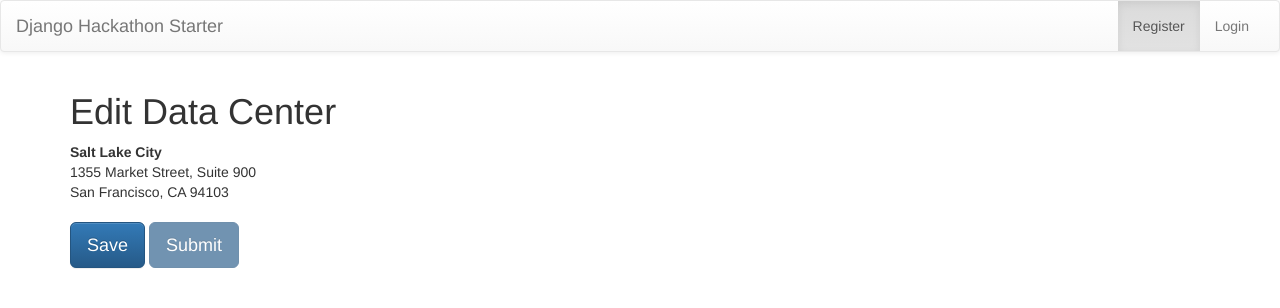
After one commit to jsabol/data-center-tool, a Django app: page /hackathon/edit-datacenter/ in a window 1280 px wide. The commit adds this page. Shown: the top 308 px of the page. Run offline with Django 3.2, Linux system fonts and the light colour scheme; some libraries are stand-ins or nearby versions.

Commit message:
Edit Datacenter and Edit Quarter pages

```diff
--- /dev/null
+++ b/hackathon_starter/hackathon/templates/hackathon/edit_datacenter.html
@@ -0,0 +1,28 @@
+
+
+<!DOCTYPE html>
+
+<html>
+    {% include 'hackathon/base.html' %}
+
+    <body>
+    	<div class="container">
+    	<h1>Edit Data Center</h1>
+
+    	<address>
+		  <strong>Salt Lake City</strong><br>
+		  1355 Market Street, Suite 900<br>
+		  San Francisco, CA 94103<br>
+		</address>
+
+    	<form>
+
+    		<div>
+	    		<button class="btn btn-primary btn-lg" type="submit">Save</button>
+	    		<button class="btn btn-primary btn-lg" type="submit" disabled>Submit</button>
+    		</div>
+    	</form>
+
+    	</div>
+    </body>
+</html>
--- a/hackathon_starter/hackathon/urls.py
+++ b/hackathon_starter/hackathon/urls.py
@@ -9,6 +9,8 @@ router.register(r'snippets', views.SnippetView)
 urlpatterns = patterns('',
     url(r'^$', views.index, name='index'),
     url(r'^', include(router.urls)),
+    url(r'^edit-quarter/$', views.edit_quarter, name='edit-quarter'),
+    url(r'^edit-datacenter/$', views.edit_datacenter, name='edit-datacenter'),
     url(r'^register/$', views.register, name='register'),
     url(r'^login/$', views.user_login, name='login'),
     url(r'^logout/$', views.user_logout, name='logout'),
--- a/hackathon_starter/hackathon/views.py
+++ b/hackathon_starter/hackathon/views.py
@@ -310,6 +310,18 @@ def index(request):
     context = {'hello': 'world'}
     return render(request, 'hackathon/index.html', context)
 
+
+##################
+#  Data Center   #
+##################
+
+def edit_quarter(request):
+    context = {'title': 'Edit Quarter'}
+    return render(request, 'hackathon/edit_quarter.html', context)
+
+def edit_datacenter(request):
+    context = {'title': 'Edit Data Center'}
+    return render(request, 'hackathon/edit_datacenter.html', context)
 
 ##################
 #  API Examples  #
```
Also changed, not shown: hackathon_starter/hackathon/templates/hackathon/dashboards/agency_dashboard.html (+5 -7 lines), hackathon_starter/hackathon/templates/hackathon/edit_quarter.html (added, +21 -0 lines).
